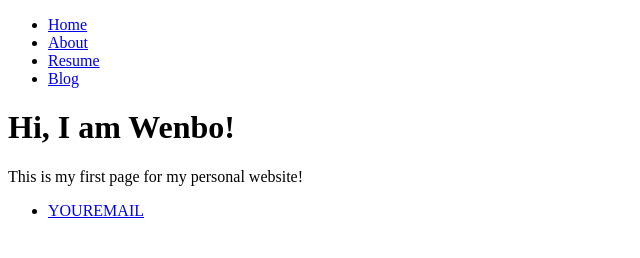
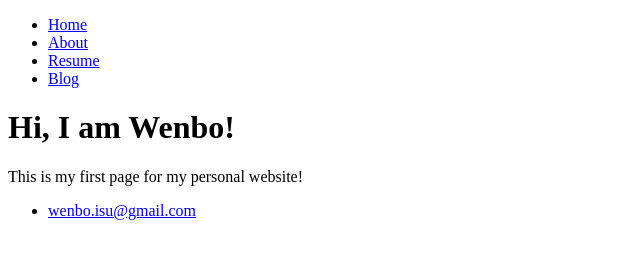
Before and after one commit to shiw006/personal-website, a plain HTML site: page index.html in a window 1280 px wide. Shown: the full height of the page, 0-640 px from the left. Drawn offline with Linux system fonts and the light colour scheme.

Commit message:
Update email address

```diff
--- a/index.html
+++ b/index.html
@@ -20,7 +20,7 @@
    </div>
    <footer>
    <ul>
-     <li><a href=”mailto:wenbo.isu@gmail.com”>YOUREMAIL</a></li>
+     <li><a href=”mailto:wenbo.isu@gmail.com”>wenbo.isu@gmail.com</a></li>
    </ul>
    </footer>
  </body>
```
